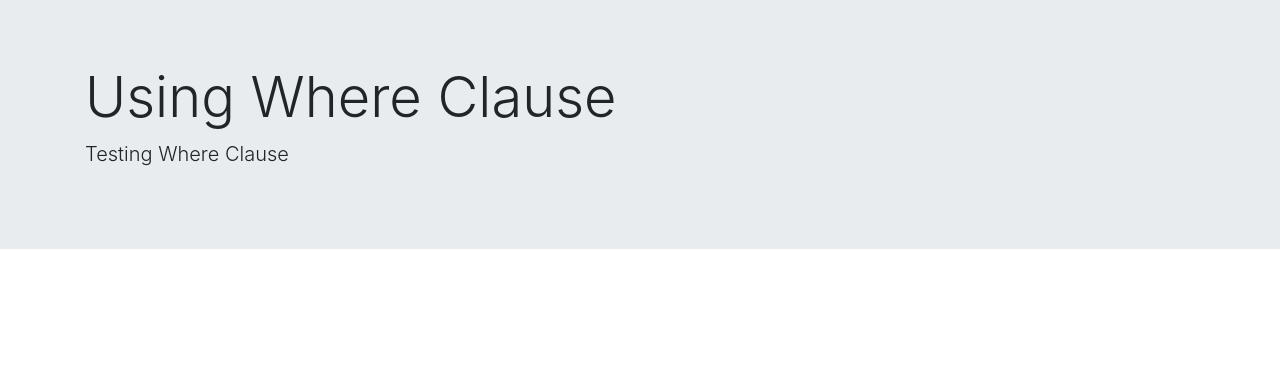
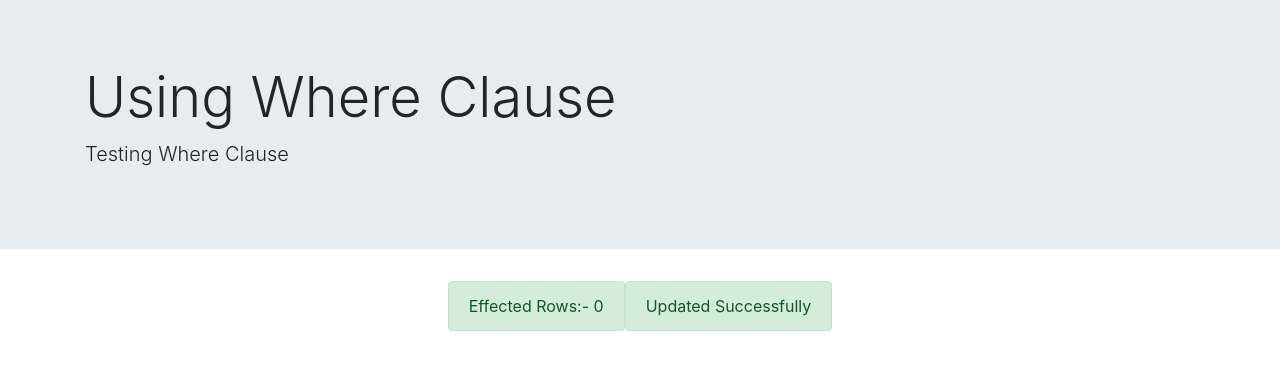
Before and after one commit to ruban117/PHP, a PHP site: page /23_Using_Where_Clause_In_MySQL_PHP.php in a window 1280 px wide. Shown: the top 370 px of the page. Run offline with PHP 8.4, Linux system fonts and the light colour scheme; tables that the repository leaves empty or names only in its code hold one stand-in row (values such as "Sample post"); some libraries are stand-ins or nearby versions.

Commit message:
Update 23_Using_Where_Clause_In_MySQL_PHP.php

```diff
--- a/23_Using_Where_Clause_In_MySQL_PHP.php
+++ b/23_Using_Where_Clause_In_MySQL_PHP.php
@@ -32,8 +32,26 @@
           </div>';
         }
         else{
-            $sql="SELECT * FROM `contact_us_test` WHERE location = 'mumbai'";
+            $sql="SELECT * FROM `contact_us_test` WHERE location = 'mirzapur'";
             $res=mysqli_query($conn,$sql);
+
+            $sql2="UPDATE `contact_us_test` SET location = 'Mumbai' WHERE location = 'Kolkata'";
+
+            $res2=mysqli_query($conn,$sql2);
+            $aff=mysqli_affected_rows($conn);
+            echo '<div class="alert alert-success" role="alert">
+            Effected Rows:- '.$aff.'
+          </div>';
+          echo "<br>";
+
+            if(!$res2){
+              echo "You Have An Error:- ".mysqli_error($conn);
+            }
+            else{
+              echo '<div class="alert alert-success" role="alert">
+                        Updated Successfully
+                      </div><br>';
+            }
 
             if(!$res){
               echo '<div class="alert alert-danger alert-dismissible fade show" role="alert">
```
